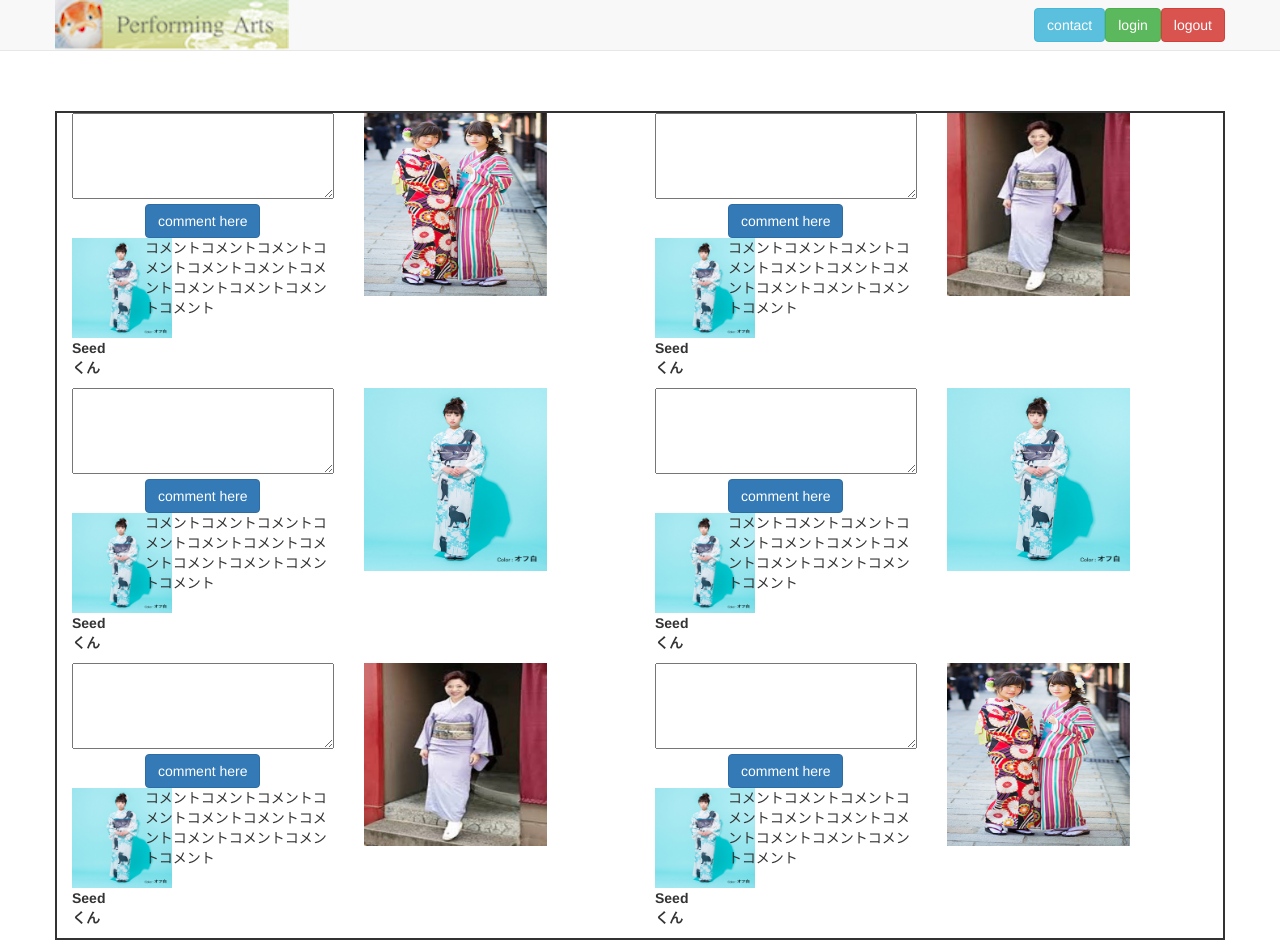
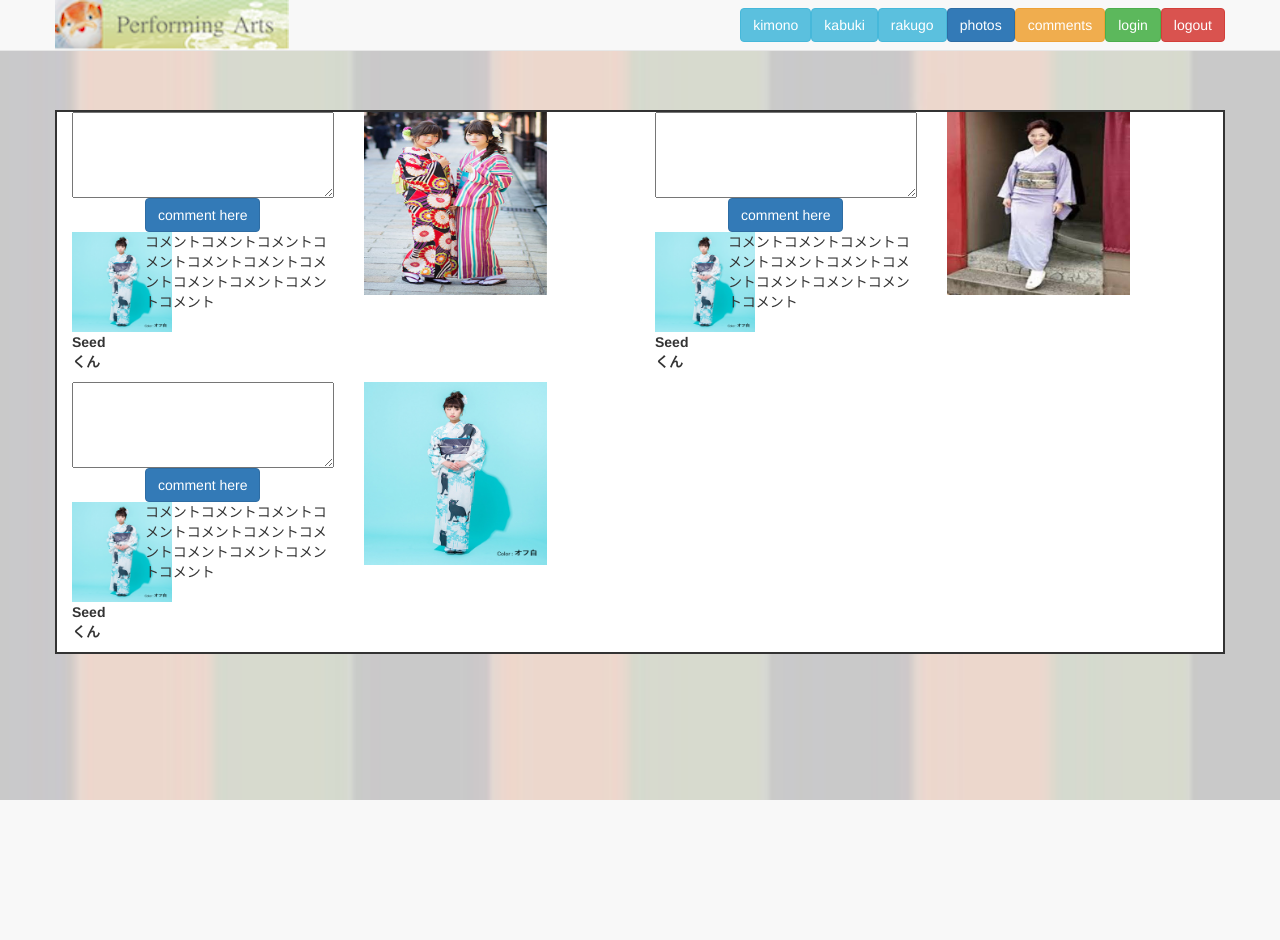
Before and after one commit to cktfp656/PerformingArts, a PHP site: page /kimono.php in a window 1280 px wide. After the commit the page ends 800 px from the top, so only its background shows below. Run offline with PHP 8.4, Linux system fonts and the light colour scheme; data comes from the database, SQL or seed files in the repository.

Commit message:
各コメントの表示機能と入力機能を表示

```diff
--- a/kimono.php
+++ b/kimono.php
@@ -1,11 +1,18 @@
 <?php
     session_start();
     require('db_connect.php');
+    echo '<br>';
 if(!empty($_POST)){
-		$sql = 'INSERT INTO `comments`(`user_id`,`category_code`,`comment`,`created`) VALUES(?,?,?,now())';
-		$data = array($_SESSION['id'],'kimono',$_POST['comment']);
+    // var_dump($_POST);exit;
+    if(!empty($_POST)){
+        $sql = 'INSERT INTO `comments`(`user_id`,`content_id`,`category_code`,`comment`,`created`) VALUES(?,?,?,?,now())';
+        $data = array($_SESSION['id'],$_POST['content_id'],'kimono',$_POST['comment']);
             $stmt = $dbh->prepare($sql);
             $stmt ->execute($data);
+
+
+
+}
 }
 //着物のコンテンツを取得するSQL文作成
 $sql='SELECT * FROM `contents` WHERE `category_code` = "kimono"';
@@ -19,22 +26,25 @@
         if($kimono == false){
             break;
         }
-        $kimono_contents[] = $kimono;
-    }
-     $sql='SELECT * FROM `contents` WHERE `category_code` = "kimono" ORDER BY   `created` DESC LIMIT 0,3';
-    $stmt = $dbh->prepare($sql);
-    $stmt->execute();
-    $kabuki_contents =array();
+
+        $comments_sql = 'SELECT `comments`.`comment`,`users`.`name`,`users`.`img_name` FROM `comments` LEFT JOIN `users` ON `comments`.`user_id`=`users`.`id` WHERE `content_id`=?';
+        $data = array($kimono['id']);
+        $comments_stmt = $dbh->prepare($comments_sql);
+        $comments_stmt->execute($data);
+        $comments = array();
         while(true){
-      $kimono = $stmt->fetch(PDO::FETCH_ASSOC);
-      if($kimono== false){
+            $comment = $comments_stmt->fetch(PDO::FETCH_ASSOC);
+            if($comment == false){
                 break;
             }
-       $kimono_contents[] = $kimono;
+            $comments[] = $comment;
+        }
+        $kimono['comment'] = $comments;
+        $kimono_contents[] =$kimono;
 
     }
     // echo'<pre>';
-    // var_dump($kimono_contents);
+    // var_dump($kabuki_contents);
     // echo'</pre>';
     // exit;
  ?>
@@ -43,7 +53,6 @@
 <head>
     <meta charset="UTF-8">
     <!DOCTYPE html>
-<head>
     <meta charset="UTF-8">
     <meta http-equiv="X-UA-Compatible" content="IE=edge">
     <meta name="viewport" content="width=device-width, initial-scale=1">
@@ -57,7 +66,7 @@
     <link href="lib/bootstrap/css/main.css" rel="stylesheet">
     <!-- designフォルダ内では2つパスの位置を戻ってからcssにアクセスしていることに注意!!! -->
 </head>
-<body>
+<body style="background-image: url('img/kabuki_back.png');background-position: center center;background-repeat: no-repeat; background-attachment: fixed;background-size: cover;">
     <nav class="navbar navbar-default navbar-fixed-top">
         <div class="container">
             <!-- Brand and toggle get grouped for better mobile display -->
@@ -73,18 +82,21 @@
             <!-- Collect the nav links, forms, and other content for toggling -->
             <div class="collapse navbar-collapse" id="bs-example-navbar-collapse-1">
                 <ul class="nav navbar-nav navbar-right">
-                    <li><button class="btn btn-info"><a href="index.html" style="color: white;">contact</a></button></li>
-                    <li><button class="btn btn-success"><a href="index.html" style="color: white;">login</a></button></li>
-                    <li><button class="btn btn-danger"><a href="index.html" style="color: white;">logout</a></button></li>
+                    <li><button class="btn btn-info"><a href="kimono.php" style="color: white;">kimono</a></button></li>
+                    <li><button class="btn btn-info"><a href="kabuki.php" style="color: white;">kabuki</a></button></li>
+                    <li><button class="btn btn-info"><a href="rakugo.php" style="color: white;">rakugo</a></button></li>
+                    <li><button class="btn btn-primary"><a href="index.php#portfolid" style="color: white;">photos</a></button></li>
+                    <li><button class="btn btn-warning"><a href="index.php#clients" style="color: white;">comments</a></button></li>
+                    <li><button class="btn btn-success"><a href="login.php" style="color: white;">login</a></button></li>
+                    <li><button class="btn btn-danger"><a href="logout.php" style="color: white;">logout</a></button></li>
                 </ul>
             </div>
             <!-- /.navbar-collapse -->
         </div>
         <!-- /.container-fluid -->
     </nav>
-	<hr>
     <div class="container" style="padding-top: 70px;">
-		<div class="row" style="border:2px solid;">
+        <div class="row" style="border:2px solid; background: white;">
             <?php foreach ($kimono_contents as $kimono): ?>
             <div class="col-md-6">
                 <?php include("kimono_card.php") ?>
```
Also changed, not shown: rakugo.php (+43 -16 lines). Lines whose indentation alone changed are shown as unchanged.
